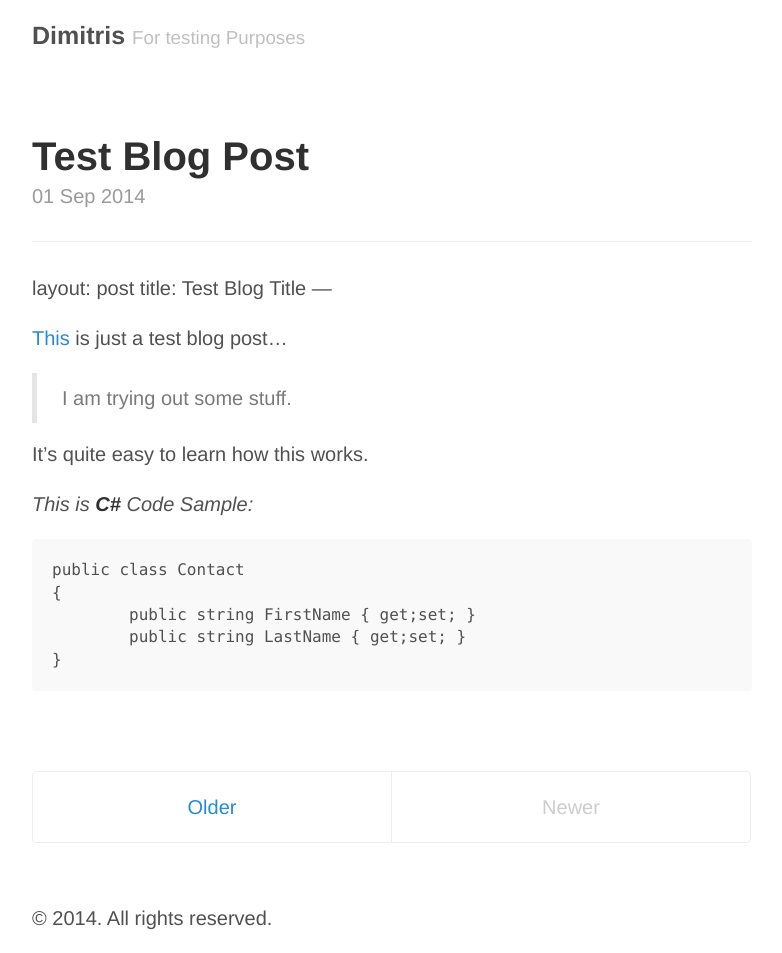
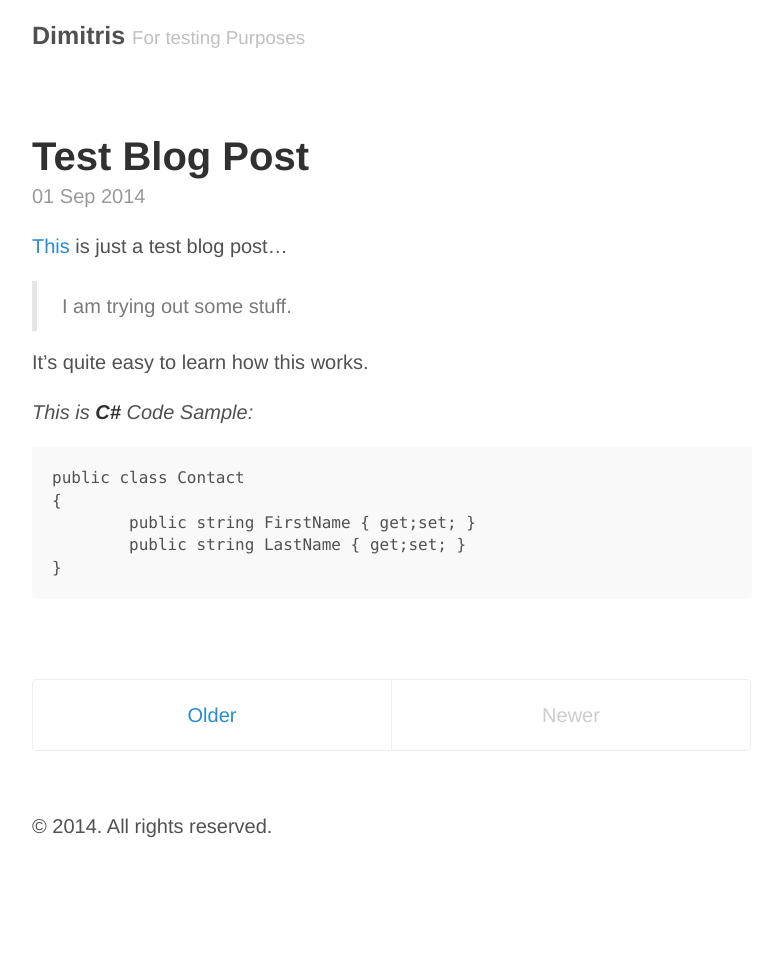
Before and after one commit to dimitrispaxinos/dimitrispaxinos.github.io, a Jekyll site: the page built from index.html, in a window 1280 px wide. Shown: the whole page, without its empty margins (248-1030 px from the left). Built offline with Jekyll 4.4.1, drawn with Linux system fonts in a browser that asks for light colours; Markdown is read by kramdown in place of the engine named in the settings; the list of posts is cut into pages by our own code; after the commit the page ends 900 px from its top, so only the background shows below that.

Commit message:
One more change

```diff
--- a/_posts/2014-09-01-Test-Blog-Post.md
+++ b/_posts/2014-09-01-Test-Blog-Post.md
@@ -1,9 +1,3 @@
-
----
-layout: post
-title: Test Blog Title
----
-
 
 [This](http://contra.gr) is just a test blog post...
 
```
